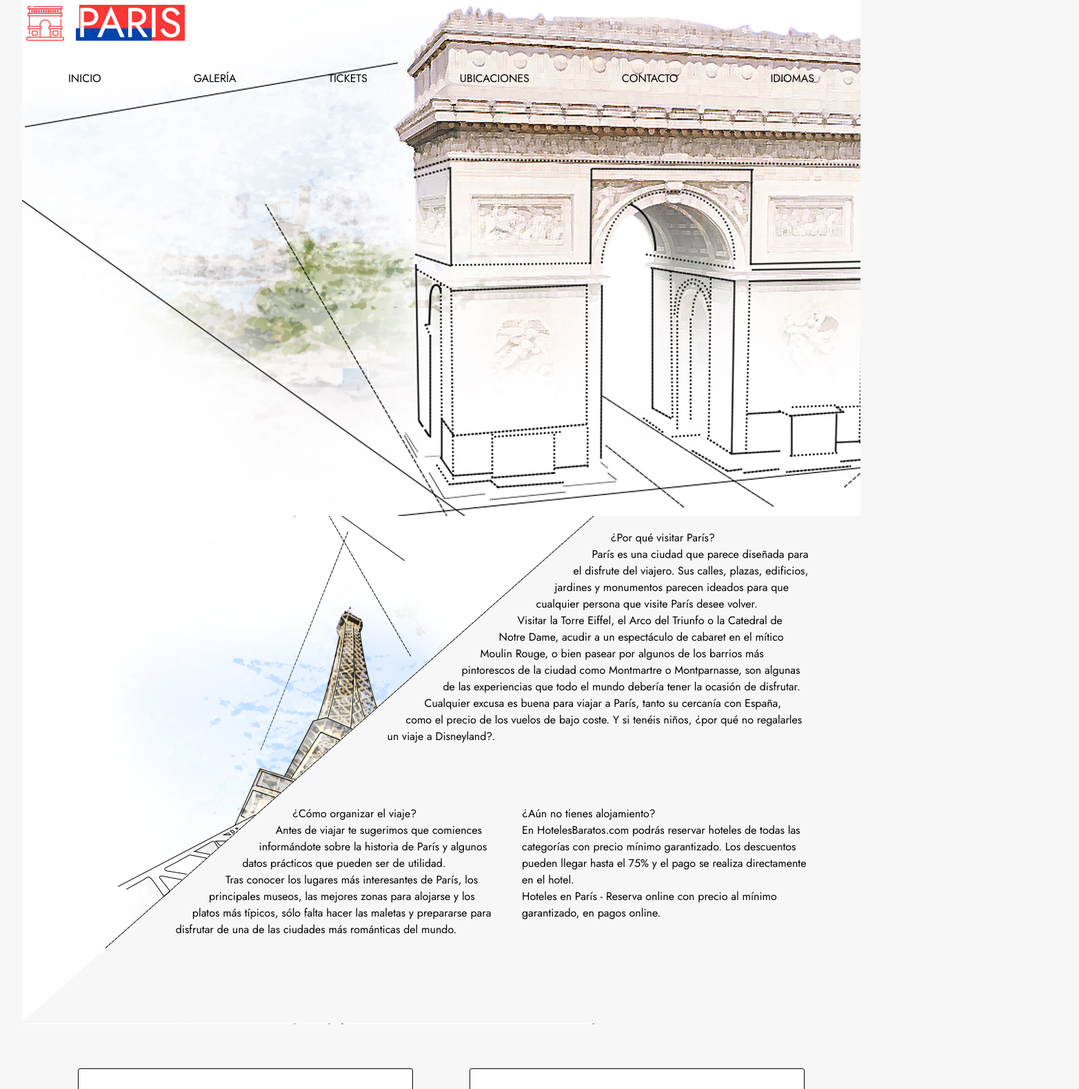
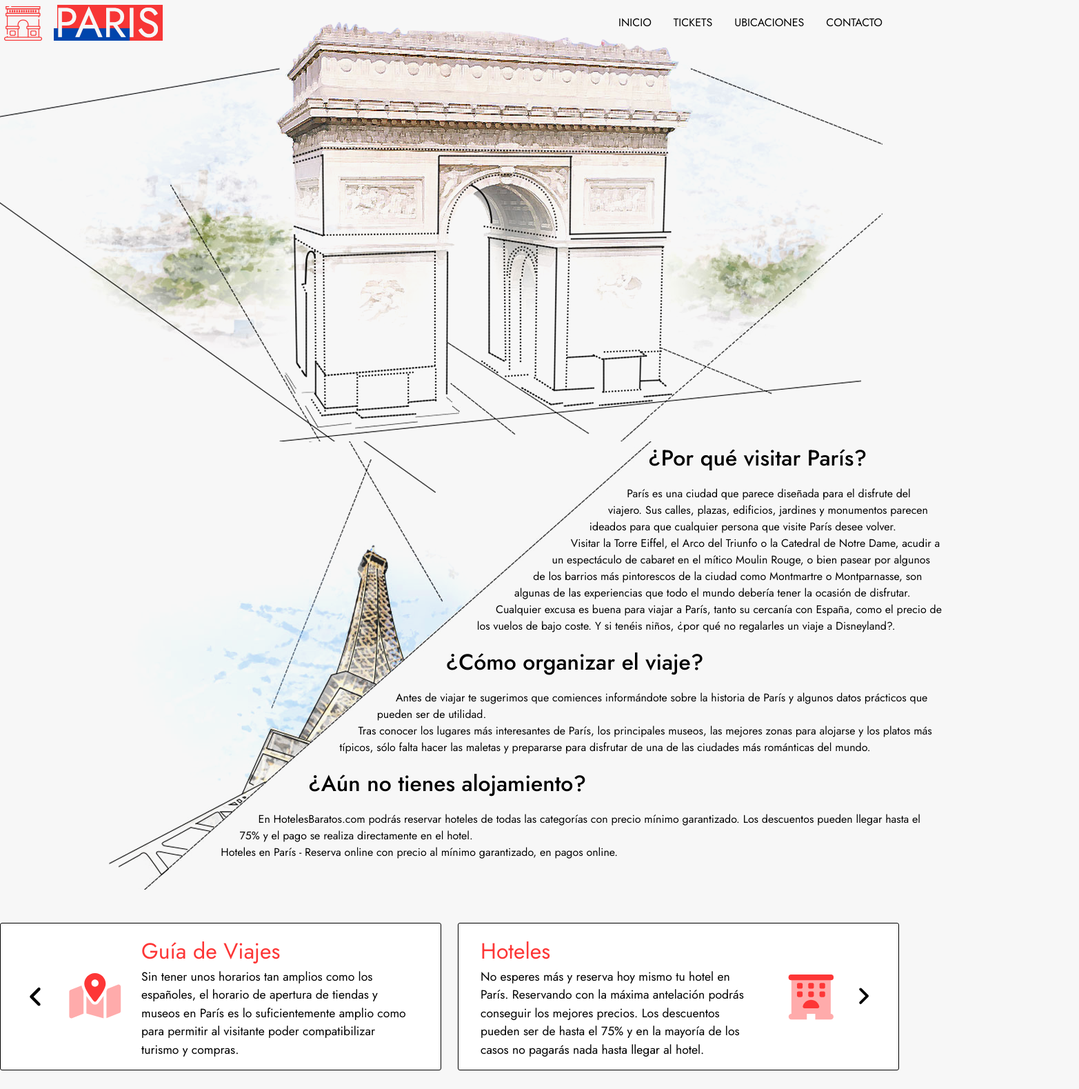
Before and after one commit to AlessanderDelgado/mdw-final-dwn1b, a website: page src/index.html in a window 1280 px wide. Shown: the top 1579 px of the page at 69% size, 1565 px wide, since content can reach past the window. Drawn offline with nearby package versions, Linux system fonts and the light colour scheme; files that its build step writes are made by us from their sources; files whose address does not match are found by name; a web font is replaced by a local one.

Commit message:
Cleaning index
Actualize los tamaños de imagenes, emprolije el prallelogram

```diff
--- a/src/index.html
+++ b/src/index.html
@@ -25,17 +25,15 @@
 <body>
 <header class="header">
     <div class="hero-banner-arch">
-        <div class="isologo">
-            <h1>PARIS</h1>
-        </div>
         <nav class="menu">
+            <div class="isologo">
+                <h1>PARIS</h1>
+            </div>
             <ul>
                 <li><a href="index.html">Inicio</a></li>
-                <li>Galería</li>
                 <li><a href="tickets.html">Tickets</a></li>
                 <li><a href="poi.html">Ubicaciones</a></li>
                 <li><a href="contacto.html">Contacto</a></li>
-                <li>Idiomas</li>
             </ul>
         </nav>
     </div>
@@ -45,8 +43,25 @@
         <!-- <div class="hero-banner-arch">
 
         </div> -->
-        <section class="hero-banner-eiffel">
-            <div class="parallelogram">
+        <section>
+            <div class="hero-banner-eiffel">
+                <div class="eiffel-image"></div>
+                <h2>¿Por qué visitar París?</h2>
+                <p>París es una ciudad que parece diseñada para el disfrute del viajero. Sus calles, plazas, edificios, jardines y monumentos parecen ideados para que cualquier persona que visite París desee volver.</p>
+                <p>Visitar la Torre Eiffel, el Arco del Triunfo o la Catedral de Notre Dame, acudir a un espectáculo de cabaret en el mítico Moulin Rouge, o bien pasear por algunos de los barrios más pintorescos de la ciudad como Montmartre o Montparnasse, son algunas de las experiencias que todo el mundo debería tener la ocasión de disfrutar.</p>
+                <p>Cualquier excusa es buena para viajar a París, tanto su cercanía con España, como el precio de los vuelos de bajo coste. Y si tenéis niños, ¿por qué no regalarles un viaje a Disneyland?.</p>
+
+                <h2>¿Cómo organizar el viaje?</h2>
+                <p>Antes de viajar te sugerimos que comiences informándote sobre la historia de París y algunos datos prácticos que pueden ser de utilidad.</p>
+
+                <p>Tras conocer los lugares más interesantes de París, los principales museos, las mejores zonas para alojarse y los platos más típicos, sólo falta hacer las maletas y prepararse para disfrutar de una de las ciudades más románticas del mundo.</p>
+
+                <h2>¿Aún no tienes alojamiento?</h2>
+                <p>En HotelesBaratos.com podrás reservar hoteles de todas las categorías con precio mínimo garantizado. Los descuentos pueden llegar hasta el 75% y el pago se realiza directamente en el hotel.</p>
+
+                <p>Hoteles en París - Reserva online con precio al mínimo garantizado, en pagos online.</p>
+
+            <!-- <div class="parallelogram">
                 <div class="text">
                 <div class="shape"></div>
                 <h2>¿Por qué visitar París?</h2>
@@ -56,7 +71,7 @@
                     <p>Visitar la Torre Eiffel, el Arco del Triunfo o la Catedral de Notre Dame, acudir a un espectáculo de cabaret en el mítico Moulin Rouge, o bien pasear por algunos de los barrios más pintorescos de la ciudad como Montmartre o Montparnasse, son algunas de las experiencias que todo el mundo debería tener la ocasión de disfrutar.</p>
 
                     <p>Cualquier excusa es buena para viajar a París, tanto su cercanía con España, como el precio de los vuelos de bajo coste. Y si tenéis niños, ¿por qué no regalarles un viaje a Disneyland?.</p>
-            <div class="text-container">
+                <div class="text-container">
                 <div class="column1">
                     <div class="shape2"></div>
                     <h2>¿Cómo organizar el viaje?</h2>
@@ -70,9 +85,10 @@
 
                     <p>Hoteles en París - Reserva online con precio al mínimo garantizado, en pagos online.</p>
                 </div>
+                </div>
+                </div>
+            </div> -->
             </div>
-            </div>
-        </div>
         </section>
     </main>
     <div class="quick-cards">
--- a/src/sass/abstract/_breakpoints.scss
+++ b/src/sass/abstract/_breakpoints.scss
@@ -1,7 +1,7 @@
 $breakpoints:(
     small: 20rem, // 321px
     medium: 45rem, // 720px
-    large: 85.3rem, // 1366px
+    large: 85.38rem, // 1366px
     //xlarge: 105em  1680
 );
 // $columns: 12;
--- a/src/sass/components/_header.scss
+++ b/src/sass/components/_header.scss
@@ -6,6 +6,7 @@
     justify-content: space-between;
     align-items: flex-start;
     max-width: map-get($breakpoints, large);
+    margin: 0 auto;
 }
 
 /* header .logo img:before {
--- a/src/sass/components/_hero.scss
+++ b/src/sass/components/_hero.scss
@@ -1,19 +1,32 @@
 .hero-banner-arch{
-    background-image: url("../assets/img/home/hero-arch-image-2.jpg");
-    width: 1660px;
-    height: 748px;
+    background-image: url("../assets/img/home/hero-arch-image-3.jpg");
+    background-size: 1366px;
+    background-repeat: no-repeat;
+    background-position: bottom;
+    width: 100%;
+    width: 1366px;
+    height: 640px;
     text-align: center;
     line-height: 0;
+    mix-blend-mode: darken;
 }
 
 .hero-banner-eiffel{
-    background-image: url("../assets/img/home/hero-eiffel-image.png");
-    width: 1200px;
-    height: 737px;
+    background-image: url("../assets/img/home/hero-eiffel-image-3.jpg");
+    background-size: 1366px;
+    background-repeat: no-repeat;
+    width: 1366px;
+    height: 650px;
+    mix-blend-mode: darken;
 }
 
 .hero-banner-eiffel h2 {
-    font-weight: 400;
+    font-weight: 500;
+    font-size: 2rem;
+    margin: 1rem;
+    &:first-of-type{
+        margin-top: 0;
+    }
 }
 
 .hero-banner-eiffel h3 {
--- a/src/sass/components/_layout.scss
+++ b/src/sass/components/_layout.scss
@@ -13,7 +13,7 @@ body {
 
 .container {
   max-width: map-get($breakpoints, large);
-  width: 95%;
+  // width: 95%;
   margin: 0 auto;
 }
 
@@ -40,10 +40,6 @@ a:hover{
 
 .container-absolute{
   position: relative;
-}
-
-.text-container{
-  display: inline-block;
 }
 
 .text-phrase{
--- a/src/sass/components/_nav.scss
+++ b/src/sass/components/_nav.scss
@@ -1,14 +1,19 @@
 nav{
+    &.menu {
+        display: flex;
+        justify-content: space-between;
+        align-items: center;
+    }
     ul{
         display: flex;
-        justify-content: space-around;
-        width: 100%;
     }
     li{
         list-style: none;
         text-transform: uppercase;
-        padding: 1rem 0;
-        margin-top: 2rem;
+        padding: 1rem;
+        &:last-of-type{
+            padding-right: 0;
+        }
     }
     a{
         text-decoration: none;
--- a/src/sass/components/_parallelogram.scss
+++ b/src/sass/components/_parallelogram.scss
@@ -44,3 +44,15 @@
     transform: skew(30deg);
 
 }
+
+.eiffel-image {
+    float: left;
+    width: 940px;
+    height: 650px;
+    shape-outside: polygon(265px 4px, 100.22% 3px, 27.47% 93.34%);
+    shape-margin: 1.5rem
+}
+
+.eiffel-text-container{
+    display: flex;
+  }
--- a/src/sass/components/_quick-cards.scss
+++ b/src/sass/components/_quick-cards.scss
@@ -1,26 +1,31 @@
 @use "../abstract/colors" as *;
+@use "../abstract/breakpoints" as *;
 
 .quick-cards{
     background-color: $complementary-color-20;
 }
 
 .container-quick-cards {
-    max-width: 120rem;
-    width: 95%;
+    max-width: map-get($breakpoints, large);
+    // width: 95%;
     margin: 0 auto;
     display: flex;
-    justify-content: space-evenly;
-    padding: 4rem 0;
+    justify-content: space-between;
+    padding: 3rem 0;
 }
 
 .container-quick-cards article {
     background-color: $complementary-color;
-    padding: 2rem;
+    padding: 1rem 2rem;
     border-radius: 3px;
     border: 1px solid $complementary-color-100;
     display: flex;
     align-items: center;
-    width: 40%;
+    margin-right: 1.5rem;
+    width: 50%;
+    &:last-of-type{
+        margin-right: 0;
+    }
 }
 
 .quick-cards-title h2{
@@ -30,7 +35,7 @@
 }
 
 .quick-cards-title p{
-    font-size: 1.3rem;
+    font-size: 1.1rem;
     margin: 0 1rem 0 0;
 }
 
@@ -41,9 +46,10 @@
     background-repeat: no-repeat;
     background-position: center;
     background-size: auto;
-    width: 300px;
+    width: 400px;
     height: 80px;
     font-size: 0;
+    margin: 0 1rem;
 }
 
 .quick-cards-icon--map{
@@ -66,7 +72,7 @@
     background-repeat: no-repeat;
     background-position: center;
     background-size: auto;
-    width: 80px;
+    width: 150px;
     height: 80px;
     font-size: 0;
 }
--- a/src/sass/components/_top-ten.scss
+++ b/src/sass/components/_top-ten.scss
@@ -1,3 +1,6 @@
+@use "../abstract/breakpoints" as *;
+@use "../abstract/colors" as *;
+
 .top-ten--container{
     background-color: black;
     display: flex;
@@ -23,16 +26,23 @@
     border: .3rem solid black;
 }
 
-.top-ten--gallery,
-.interest-cards--container,
-.route-map--container,
-header{
-    max-width: 120rem;
-    width: 95%;
+.top-ten--gallery {
+    max-width: map-get($breakpoints, large);
     margin: 0 auto;
     display: flex;
     justify-content: space-between;
 }
+
+// .top-ten--gallery,
+// .interest-cards--container,
+// .route-map--container,
+// header{
+//     max-width: 120rem;
+//     width: 95%;
+//     margin: 0 auto;
+//     display: flex;
+//     justify-content: space-between;
+// }
 .top-ten--gallery li,
 .top-ten--gallery ul,
 .interest--container ul,
```
Also changed, not shown: src/assets/img/home/hero-arch-image-3.jpg (added), src/assets/img/home/hero-eiffel-image-2.jpg (added), src/assets/img/home/hero-eiffel-image-3.jpg (added).
